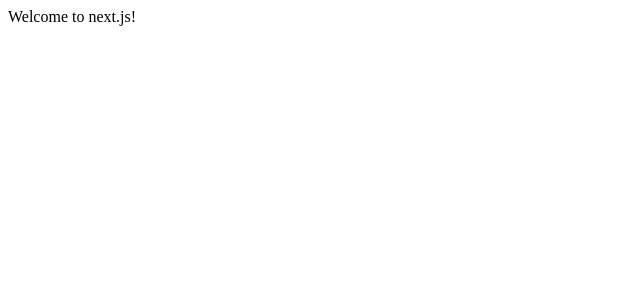
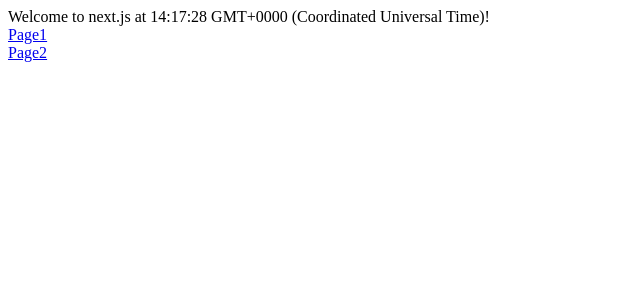
Before and after one commit to lexao85/nextjs-typescript-redux-starter, a Next.js app: page / in a window 1280 px wide. Shown: the top 300 px of the page, without its empty margins (0-640 px from the left). Built offline with nearby package versions, Linux system fonts and the light colour scheme.

Commit message:
changed sources to typescript

```diff
--- /dev/null
+++ b/next.config.js
@@ -0,0 +1,13 @@
+const withTypescript = require("@zeit/next-typescript")
+const ForkTsCheckerWebpackPlugin = require('fork-ts-checker-webpack-plugin');
+
+module.exports = withTypescript({
+  webpack(config, options) {
+    // Do not run type checking twice:
+    if (options.isServer) {
+      config.plugins.push(new ForkTsCheckerWebpackPlugin())
+    }
+
+    return config
+  }
+})
--- a/pages/index.jsx
+++ /dev/null
@@ -1 +0,0 @@
-export default () => <div>Welcome to next.js!</div>
--- /dev/null
+++ b/pages/index.tsx
@@ -0,0 +1,14 @@
+import Link from "next/link";
+import React from "react";
+
+export default () => {
+  const curTime = new Date();
+  const helloString = `Welcome to next.js at ${curTime.toTimeString()}!`;
+  return (
+    <div>
+      <div>{helloString}</div>
+      <div><Link href="/page1"><a>Page1</a></Link></div>
+      <div><Link href="/page2"><a>Page2</a></Link></div>
+    </div>
+  );
+}
```
Also changed, not shown: package.json (+7 -0 lines), tsconfig.json (added, +22 -0 lines), .babelrc (added), pages/page1.tsx (renamed from pages/page1.jsx), pages/page2.tsx (renamed from pages/page2.jsx), 1 other file (tests, documents, lock files or other folders).
